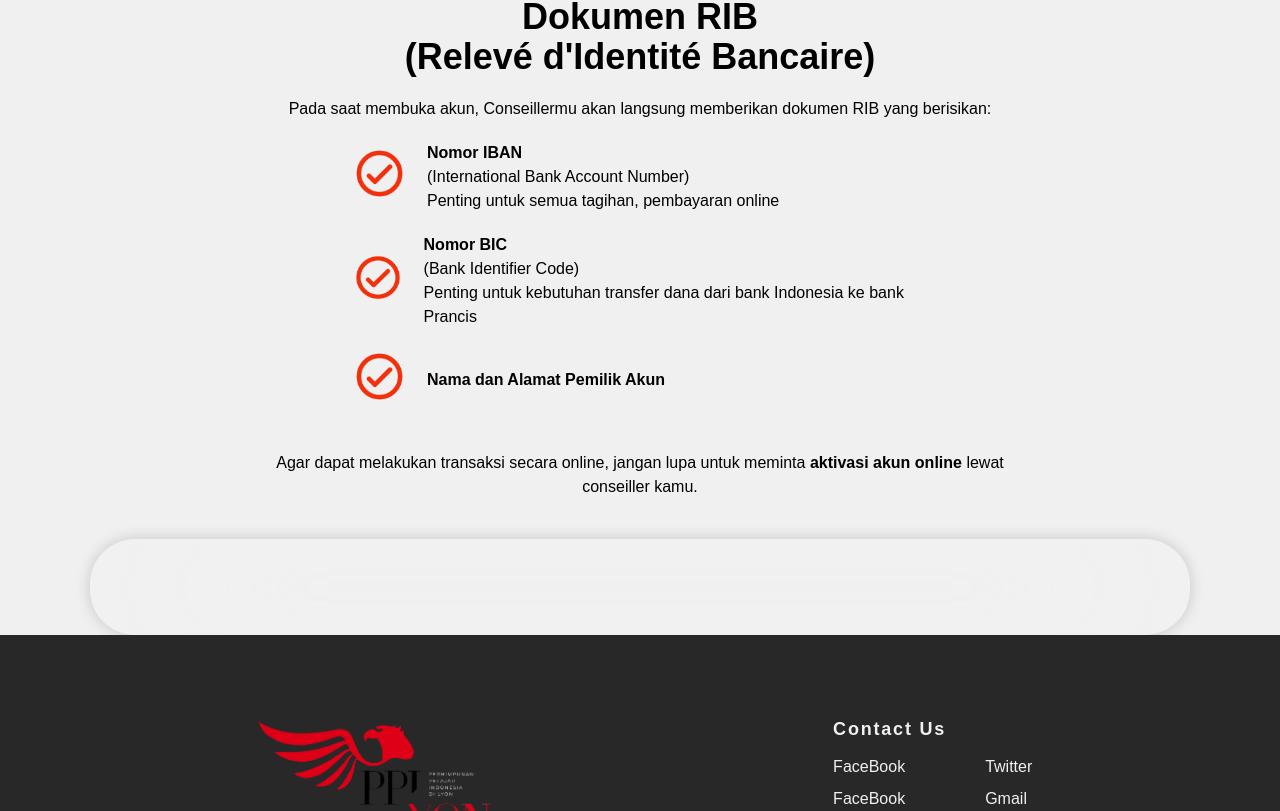
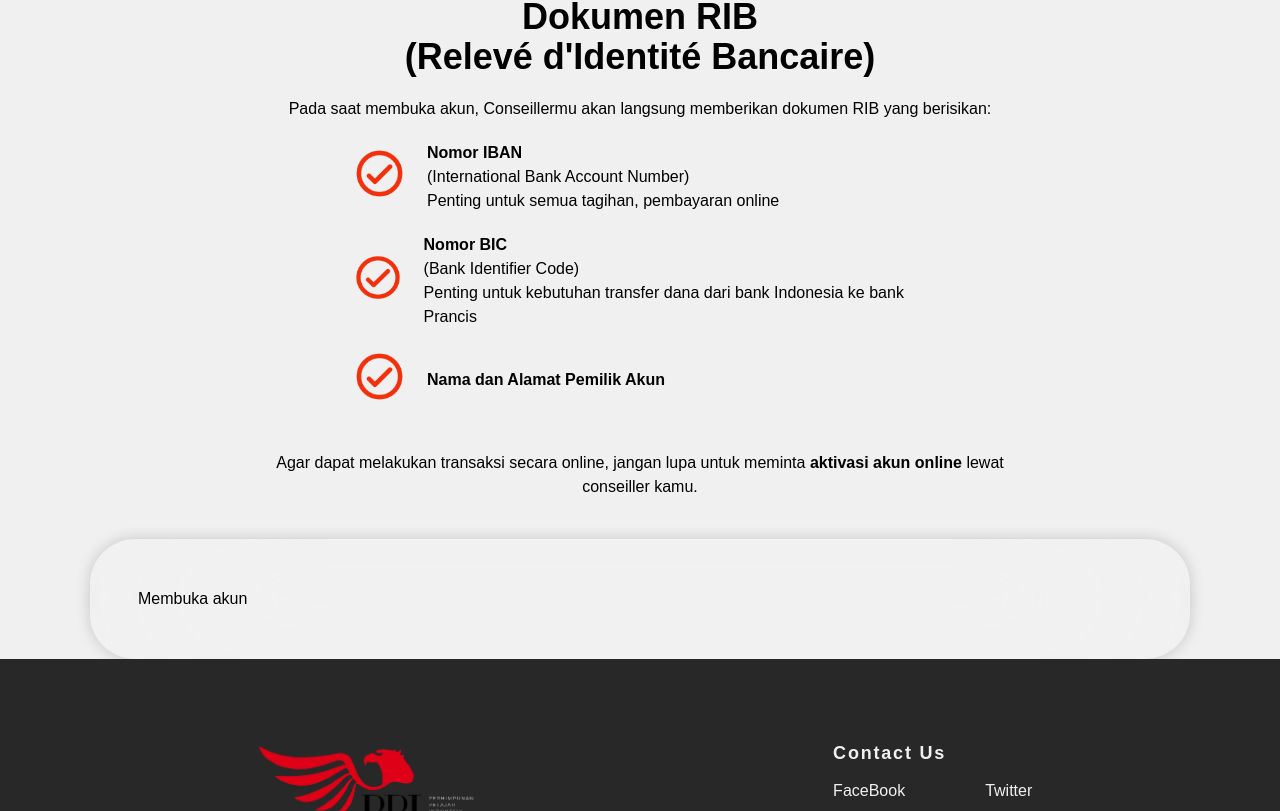
Before and after one commit to peii14/PPI-Lyon, a Next.js app: page /TibadiLyon in a window 1280 px wide. Shown: the part 1191-2002 px from the top of the page. Built offline with nearby package versions, Linux system fonts and the light colour scheme.

Commit message:
added content

```diff
--- a/pages/TibadiLyon.tsx
+++ b/pages/TibadiLyon.tsx
@@ -78,7 +78,11 @@ const TibadiLyon = () => {
           </div>
         </section>
         <section>
-            <Glassmorphism />
+            <Glassmorphism >
+              <div className="grid grid-rows-8 grid-cols-3 grid-flow-col" >
+                <p>Membuka akun</p>
+              </div>
+            </Glassmorphism>
         </section>
       </div>
       <Footer />
```
